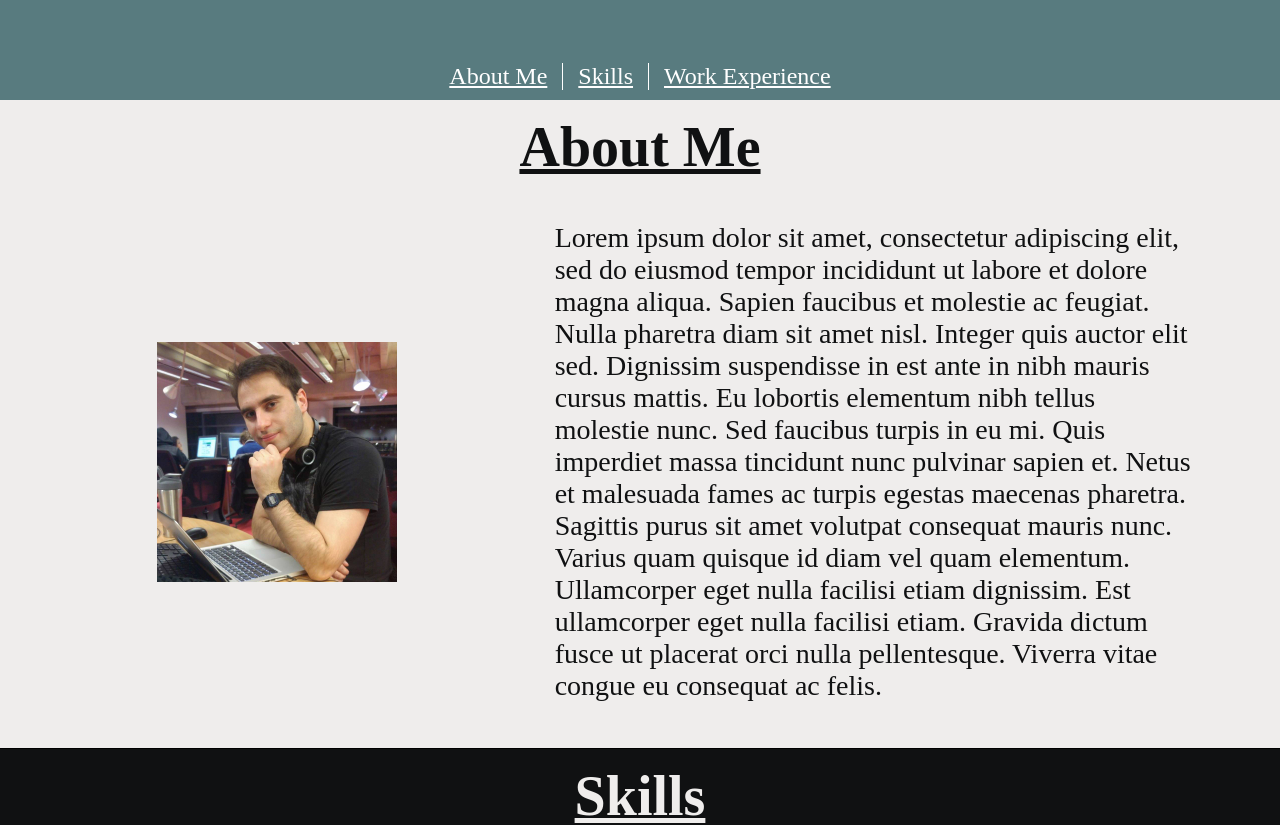
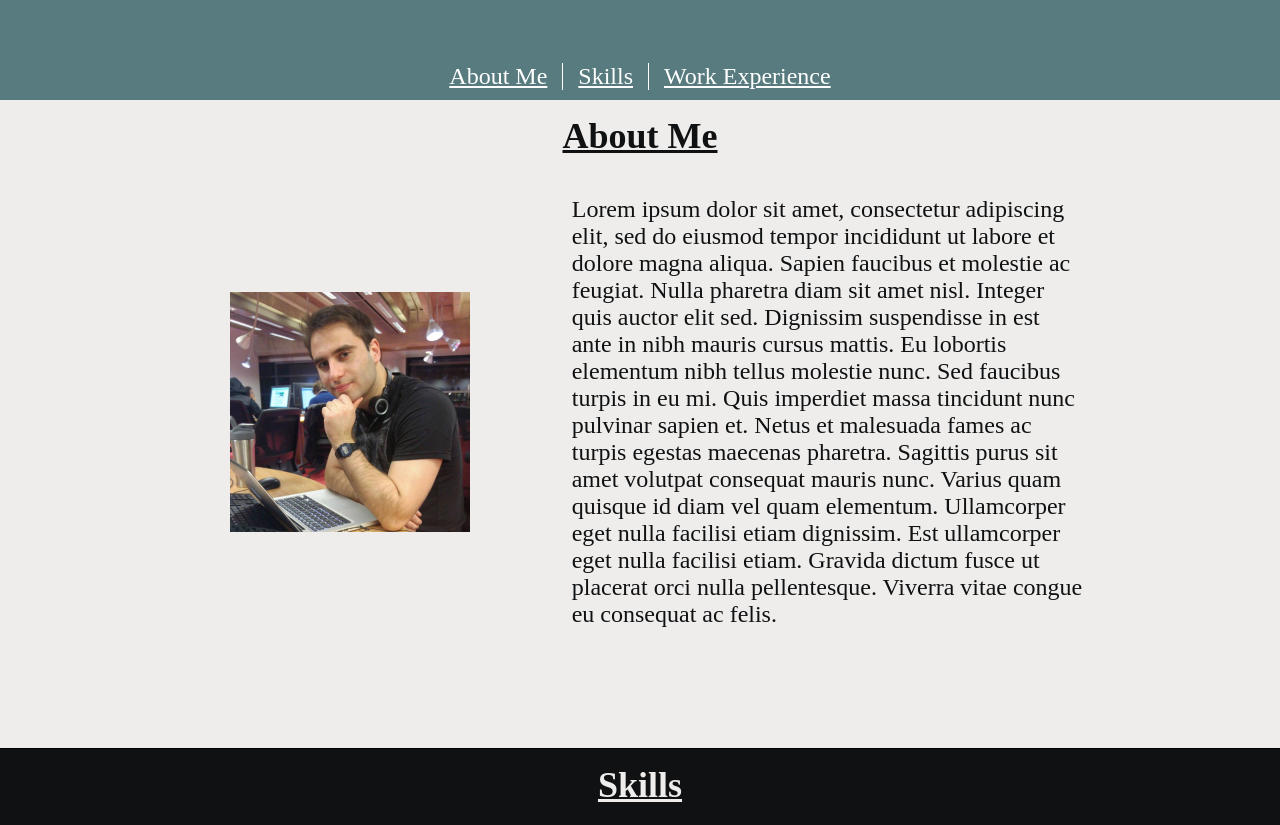
Before and after one commit to MostafaNabi/personal-website, a Vue app: page / in a window 1280 px wide. Shown: the top 825 px of the page. Built offline with nearby package versions, Linux system fonts and the light colour scheme.

Commit message:
adding padding to content-section to make the content more centered, made font-size smaller

```diff
--- a/src/views/TheHomePage.vue
+++ b/src/views/TheHomePage.vue
@@ -93,9 +93,9 @@ export default {
   flex-direction: column;
   justify-content: flex-start;
   height: 90%;
-  width: 100%;
   background-color: #efedec;
   border-bottom: 1px solid black;
+  padding: 0 10%;
 }
 
 .content-section:nth-child(odd) {
@@ -118,7 +118,7 @@ export default {
 .section-title {
   margin: 0px;
   text-align: center;
-  font-size: 56px;
+  font-size: 36px;
   text-decoration: underline;
 }
 
@@ -140,7 +140,7 @@ export default {
   }
 }
 .section-content-text {
-  font-size: 28px;
+  font-size: 1.5rem;
   max-width: 50%;
 }
 
```
